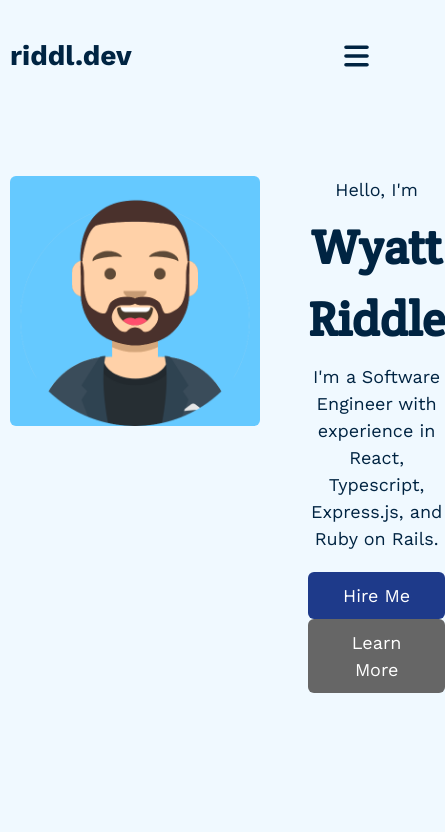
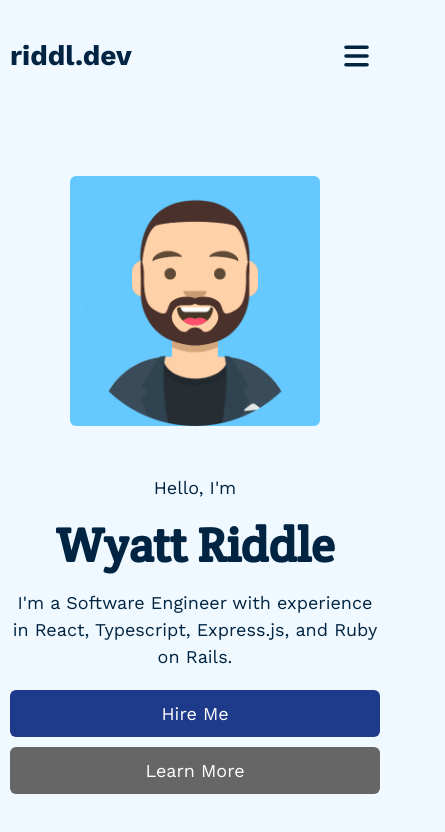
Before and after one commit to riddlew/portfolio_v2, a Next.js app: page / in a window 390 px wide. Shown: the top 832 px of the page, 445 px wide, since content can reach past the window. Built offline with nearby package versions, Linux system fonts and the light colour scheme.

Commit message:
fix: Hero responsiveness

```diff
--- a/src/components/page_components/index/Hero.module.scss
+++ b/src/components/page_components/index/Hero.module.scss
@@ -7,17 +7,17 @@
 	align-items: flex-start;
 	justify-content: space-between;
 	gap: 4.8rem;
+	flex-direction: column;
 
-	@include bp(lg) {
+	@include bp(md) {
 		text-align: left;
+		flex-direction: row;
 	}
-
-	//@apply dark-hero mt-12 p-6 md:p-12 xl:p-24 lg:mb-12 relative rounded-4xl text-white;
 }
 
 .hero_img {
 	border-radius: 0.6rem;
-	// @apply rounded-4xl mx-auto lg:mx-0 mb-12 lg:mb-0 lg:float-left lg:mr-24;
+	margin: 0 auto;
 }
 
 .hero_info {
@@ -25,7 +25,6 @@
 	flex-direction: column;
 	flex-grow: 1;
 	gap: 0.8rem;
-	// @apply lg:ml-24
 }
 
 .hero_hello {
@@ -35,8 +34,6 @@
 .hero_name {
 	font-size: 4.8rem;
 	font-weight: 600;
-
-	// @apply text-6xl font-bold leading-0
 }
 
 .hero_btns {
@@ -47,9 +44,10 @@
 		background-color: color(dark-blue);
 		color: #ffffff;
 		text-decoration: none;
-		transition: all 250ms cubic-bezier(0.4, 0, 0.2, 1);
+		transition: background-color 250ms cubic-bezier(0.4, 0, 0.2, 1);
 		padding: 1rem 3.2rem;
 		display: block;
+		margin-bottom: 1rem;
 
 		&.btn__alt {
 			background-color: color(button-gray);
@@ -59,9 +57,10 @@
 			}
 		}
 
-		@include bp(lg) {
+		@include bp(md) {
 			display: inline-block;
 			margin-right: 1rem;
+			margin-bottom: 0;
 		}
 
 		&:hover {
--- a/src/styles/global.scss
+++ b/src/styles/global.scss
@@ -35,6 +35,11 @@ html, body, #__next {
 
 h1, h2, h3, h4, h5, h6 {
 	font-family: theme('fontFamily.serif');
+	font-weight: 600;
+}
+
+h1 {
+	font-size: 4.8rem;
 }
 
 main a {
```
